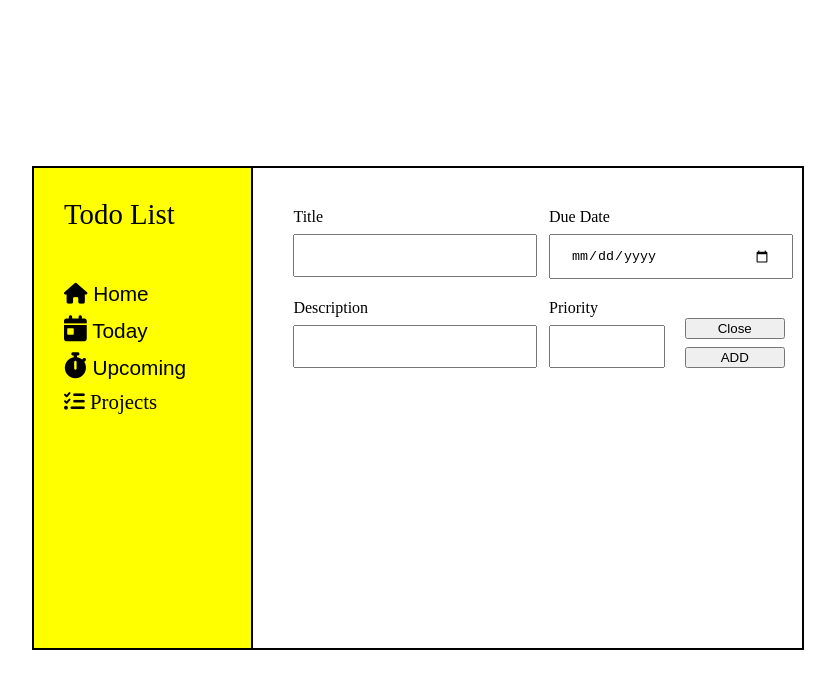
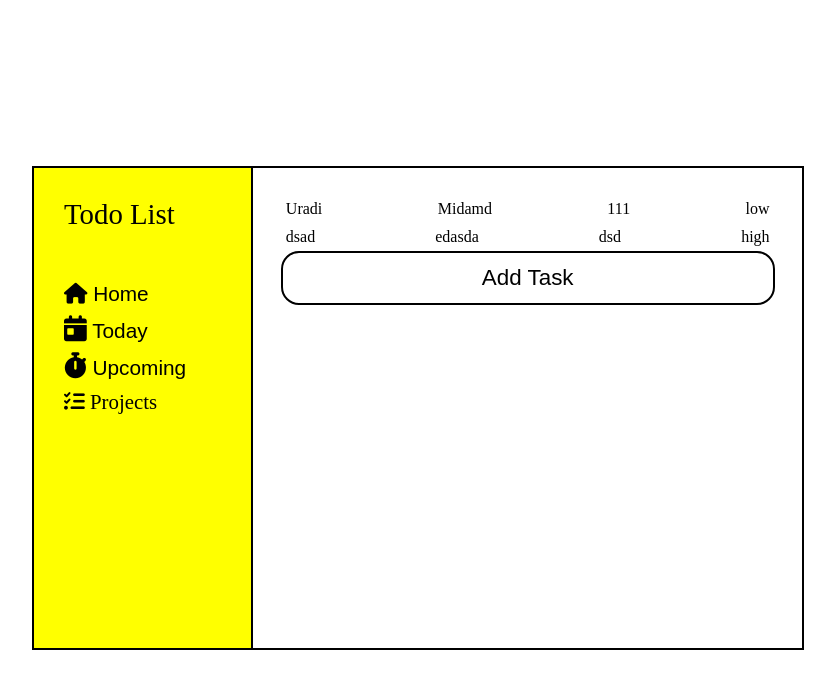
Before and after one commit to BrankoCvetanovic/odin-todo-list, a website built with webpack: page dist/index.html in a window 1280 px wide. Both pictures are taken after a click on the button "Home". Shown: the whole page, without its empty margins (222-1057 px from the left). Built offline with nearby package versions, Linux system fonts and the light colour scheme.

Commit message:
finnish form for adding tasks, add UI for buttons Home and add task

```diff
--- a/src/UI.js
+++ b/src/UI.js
@@ -0,0 +1,75 @@
+import Todo from "./todo.js";
+import Project from "./project.js";
+
+const todoContainer=document.querySelector(".todo-list")
+const todoForm=document.querySelector(".todo-form");
+
+const newTodoBtn=document.querySelector(".new-todo");
+newTodoBtn.addEventListener("click",()=>{
+    todoForm.classList.add("todo-display")
+});
+
+const closeTodoBtn=document.querySelector("#todo-close");
+closeTodoBtn.addEventListener("click",()=>{
+    todoForm.classList.remove("todo-display")
+});
+
+const todoName = document.getElementById("title");
+const todoDate = document.getElementById("dueDate");
+const todoDescription = document.getElementById("description");
+const todoPriority = document.getElementById("priority");
+
+
+const home =Project("home");
+todoForm.addEventListener("submit", (e)=>{
+    e.preventDefault();
+    let newTodo = Todo(todoName.value,todoDate.value,todoDescription.value,todoPriority.value)
+    home.todoList.push(newTodo);
+    console.log(home)
+});
+
+
+const todo1= Todo("Uradi","111","Midamd","low");
+const todo2= Todo("dsad","dsd","edasda","high");
+
+home.todoList.push(todo1);
+home.todoList.push(todo2);
+
+const homeBtn=document.getElementById("home");
+homeBtn.addEventListener("click", ()=>{
+    todoContainer.innerHTML="";
+    home.todoList.forEach((todo)=>{
+        makeTodoInterface(todo);
+    })
+    addAddBtn();
+});
+
+function makeTodoInterface(todo){
+    const todoInterface=document.createElement("div");
+    todoInterface.classList.add("todo");
+
+    const todoTitle=document.createElement("div");
+    todoTitle.innerHTML=todo.title;
+    todoInterface.appendChild(todoTitle);
+
+    const todoDate=document.createElement("div");
+    todoDate.innerHTML=todo.dueDate;
+    todoInterface.appendChild(todoDate);
+
+    const todoDescription=document.createElement("div");
+    todoDescription.innerHTML=todo.description;
+    todoInterface.appendChild(todoDescription);
+
+    const todoPriority=document.createElement("div");
+    todoPriority.innerHTML=todo.priority;
+    todoInterface.appendChild(todoPriority);
+
+    todoContainer.appendChild(todoInterface);
+};
+
+function addAddBtn(){
+    const addBtn=document.createElement("button");
+    addBtn.classList.add("new-todo");
+    addBtn.innerHTML="Add Task";
+    todoContainer.appendChild(addBtn)
+}
--- a/src/index.js
+++ b/src/index.js
@@ -1,2 +1,3 @@
 import Todo from "./todo.js";
 import Project from "./project.js"
+import Ui from "./UI.js";
```
Also changed, not shown: dist/index.html, dist/main.js, dist/style.css, src/project.js (line endings or trailing spaces).
